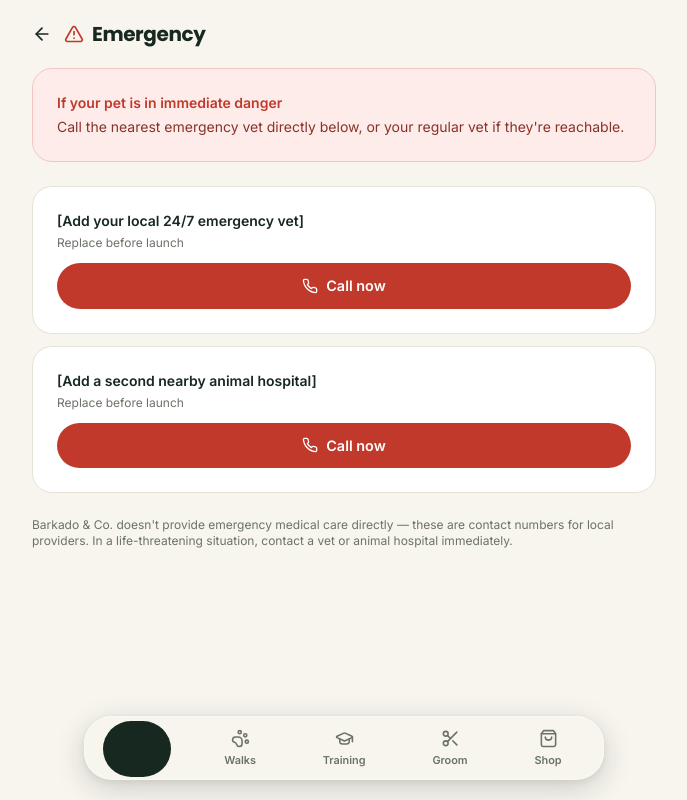
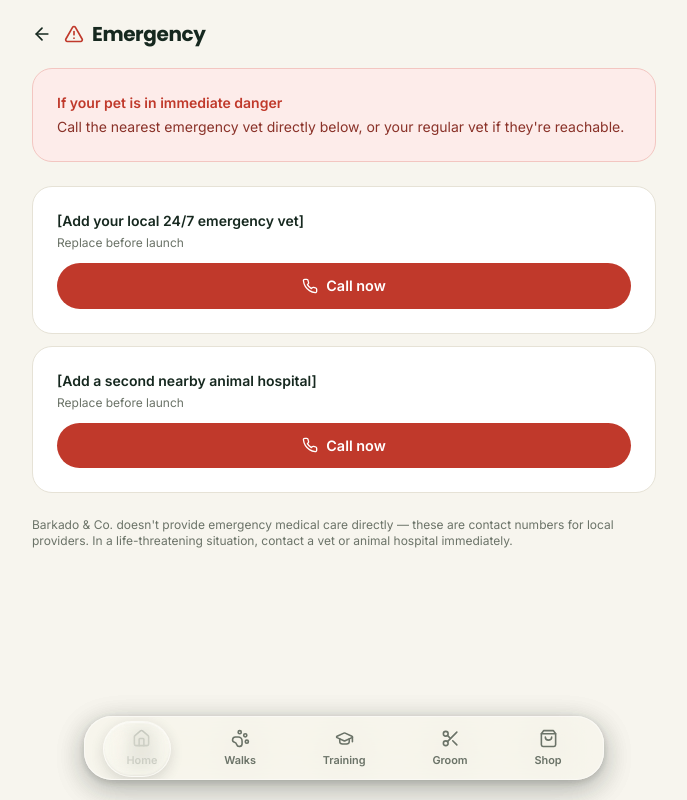
Before and after one commit to gunnzit/Barkado-and-Co., a Next.js app: page /emergency in a window 1280 px wide. Shown: the whole page, without its empty margins (296-983 px from the left). Built offline with nearby package versions, Linux system fonts and the light colour scheme; no server answers.

Commit message:
Glass-style bottom nav pill with pop/free-drag/snap; move BottomNav to root layout so it persists through page-load transitions

```diff
--- a/app/accessories/page.tsx
+++ b/app/accessories/page.tsx
@@ -4,7 +4,6 @@ import { cookies } from "next/headers";
 import { prisma } from "@/lib/prisma";
 import { getOrCreateUser } from "@/lib/auth";
 import { AccessoryCard } from "@/components/AccessoryCard";
-import BottomNav from "@/components/BottomNav";
 import PetSwitcher from "@/components/PetSwitcher";
 import ProfileMenu from "@/components/ProfileMenu";
 import ThemeToggle from "@/components/ThemeToggle";
@@ -93,7 +92,6 @@ export default async function AccessoriesPage() {
         ))
       )}
 
-      <BottomNav />
     </main>
     </div>
   );
--- a/app/grooming/page.tsx
+++ b/app/grooming/page.tsx
@@ -5,7 +5,6 @@ import { redirect } from "next/navigation";
 import { cookies } from "next/headers";
 import { prisma } from "@/lib/prisma";
 import { resolveThemeClass } from "@/lib/breedTheme";
-import BottomNav from "@/components/BottomNav";
 import PetSwitcher from "@/components/PetSwitcher";
 import ProfileMenu from "@/components/ProfileMenu";
 import LocationHeader from "@/components/LocationHeader";
@@ -56,7 +55,6 @@ export default async function GroomingPage() {
           defaultPhone={user.phone}
         />
 
-        <BottomNav />
       </main>
     </div>
   );
--- a/app/layout.tsx
+++ b/app/layout.tsx
@@ -4,6 +4,7 @@ import { ClerkProvider } from "@clerk/nextjs";
 import SplashScreen from "@/components/SplashScreen";
 import { CartProvider } from "@/components/CartProvider";
 import CartPill from "@/components/CartPill";
+import BottomNav from "@/components/BottomNav";
 import "./globals.css";
 
 const poppins = Poppins({
@@ -31,6 +32,12 @@ export default function RootLayout({ children }: { children: React.ReactNode })
   // Calling auth()/getOrCreateUser() here (even indirectly) can fight with
   // that handshake and cause a redirect loop. CartProvider intentionally
   // starts empty and fetches the real cart itself, client-side, after mount.
+  //
+  // BottomNav is mounted here, as a sibling to {children}, rather than
+  // inside each individual page — that's what keeps it visible during route
+  // transitions (loading.tsx replaces {children}'s content, not this layout
+  // itself, so BottomNav never unmounts). It self-hides via pathname check
+  // on routes that have their own navigation (provider, admin, cart, etc).
   return (
     <html lang="en" className={`${poppins.variable} ${inter.variable}`}>
       <body>
@@ -39,6 +46,7 @@ export default function RootLayout({ children }: { children: React.ReactNode })
           <CartProvider initialItems={[]}>
             {children}
             <CartPill />
+            <BottomNav />
           </CartProvider>
         </ClerkProvider>
       </body>
--- a/app/owner/dashboard/page.tsx
+++ b/app/owner/dashboard/page.tsx
@@ -4,7 +4,6 @@ import { prisma } from "@/lib/prisma";
 import { getOrCreateUser } from "@/lib/auth";
 import { redirect } from "next/navigation";
 import { cookies } from "next/headers";
-import BottomNav from "@/components/BottomNav";
 import EmergencyButton from "@/components/EmergencyButton";
 import OnboardingPrompt from "@/components/OnboardingPrompt";
 import WalkHero from "@/components/WalkHero";
@@ -321,7 +320,6 @@ export default async function OwnerDashboard() {
         )}
       </div>
 
-      <BottomNav />
     </main>
     </div>
   );
--- a/app/page.tsx
+++ b/app/page.tsx
@@ -5,7 +5,6 @@ import { cookies } from "next/headers";
 import { prisma } from "@/lib/prisma";
 import { getOrCreateUser } from "@/lib/auth";
 import { resolveThemeClass } from "@/lib/breedTheme";
-import BottomNav from "@/components/BottomNav";
 import EmergencyButton from "@/components/EmergencyButton";
 import OnboardingPrompt from "@/components/OnboardingPrompt";
 import LocationHeader from "@/components/LocationHeader";
@@ -352,7 +351,6 @@ export default async function Home() {
           Become a provider →
         </Link>
       </footer>
-      <BottomNav />
     </main>
     </div>
   );
--- a/app/training/page.tsx
+++ b/app/training/page.tsx
@@ -5,7 +5,6 @@ import { redirect } from "next/navigation";
 import { cookies } from "next/headers";
 import { prisma } from "@/lib/prisma";
 import { resolveThemeClass } from "@/lib/breedTheme";
-import BottomNav from "@/components/BottomNav";
 import PetSwitcher from "@/components/PetSwitcher";
 import ProfileMenu from "@/components/ProfileMenu";
 import LocationHeader from "@/components/LocationHeader";
@@ -56,7 +55,6 @@ export default async function TrainingPage() {
           defaultPhone={user.phone}
         />
 
-        <BottomNav />
       </main>
     </div>
   );
--- a/app/walk-booking/page.tsx
+++ b/app/walk-booking/page.tsx
@@ -5,7 +5,6 @@ import { redirect } from "next/navigation";
 import { cookies } from "next/headers";
 import { prisma } from "@/lib/prisma";
 import { resolveThemeClass } from "@/lib/breedTheme";
-import BottomNav from "@/components/BottomNav";
 import PetSwitcher from "@/components/PetSwitcher";
 import ProfileMenu from "@/components/ProfileMenu";
 import LocationHeader from "@/components/LocationHeader";
@@ -56,7 +55,6 @@ export default async function WalkBookingPage() {
           defaultPhone={user.phone}
         />
 
-        <BottomNav />
       </main>
     </div>
   );
--- a/components/BottomNav.tsx
+++ b/components/BottomNav.tsx
@@ -8,12 +8,18 @@ import { Home, PawPrint, GraduationCap, Scissors, ShoppingBag } from "lucide-rea
 const PILL_WIDTH = 68;
 const PILL_HEIGHT = 56;
 
+// Routes with their own navigation (drawer menus, checkout flow, etc.) where
+// the customer bottom nav shouldn't show at all.
+const HIDDEN_PREFIXES = ["/provider", "/admin", "/cart", "/search", "/sign-in", "/sign-up"];
+
 export default function BottomNav() {
   const pathname = usePathname();
   const navRef = useRef<HTMLElement>(null);
   const [navRect, setNavRect] = useState({ width: 0, height: 0 });
   const [pillLeft, setPillLeft] = useState(0);
   const [dragging, setDragging] = useState(false);
+  const [popping, setPopping] = useState(false);
+  const popTimeout = useRef<ReturnType<typeof setTimeout> | null>(null);
 
   const items = [
     { href: "/", label: "Home", icon: Home, active: pathname === "/" },
@@ -24,7 +30,6 @@ export default function BottomNav() {
   ];
 
   const slotWidth = navRect.width / items.length;
-
   const leftForIndex = (i: number) => slotWidth * i + (slotWidth - PILL_WIDTH) / 2;
 
   const measure = () => {
@@ -43,8 +48,16 @@ export default function BottomNav() {
     setPillLeft(leftForIndex(activeIndex));
   };
 
+  // A real navigation (pathname changed) gets the pop/bloom animation.
+  // A drag-release snap-back (no navigation) does not.
   useEffect(() => {
     snapToActive();
+    setPopping(true);
+    if (popTimeout.current) clearTimeout(popTimeout.current);
+    popTimeout.current = setTimeout(() => setPopping(false), 380);
+    return () => {
+      if (popTimeout.current) clearTimeout(popTimeout.current);
+    };
     // eslint-disable-next-line react-hooks/exhaustive-deps
   }, [pathname, navRect.width]);
 
@@ -56,6 +69,8 @@ export default function BottomNav() {
     const clamped = Math.min(Math.max(raw, 0), rect.width - PILL_WIDTH);
     setPillLeft(clamped);
   };
+
+  if (HIDDEN_PREFIXES.some((p) => pathname.startsWith(p))) return null;
 
   return (
     <nav
@@ -92,7 +107,7 @@ export default function BottomNav() {
       }}
     >
       <span
-        className={`bottom-nav-pill ${dragging ? "dragging" : ""}`}
+        className={`bottom-nav-pill ${dragging ? "dragging" : ""} ${popping ? "popping" : ""}`}
         style={{
           left: pillLeft,
           top: (navRect.height - PILL_HEIGHT) / 2,
@@ -103,9 +118,9 @@ export default function BottomNav() {
       {items.map((item) => {
         const Icon = item.icon;
         return (
-          <Link key={item.label} href={item.href} className="tap-scale bottom-nav-item">
-            <Icon size={19} strokeWidth={item.active ? 2.5 : 2} color={item.active ? "var(--cream)" : undefined} />
-            <span style={{ color: item.active ? "var(--cream)" : undefined }}>{item.label}</span>
+          <Link key={item.label} href={item.href} className={`tap-scale bottom-nav-item ${item.active ? "active" : ""}`}>
+            <Icon size={19} strokeWidth={item.active ? 2.5 : 2} />
+            {item.label}
           </Link>
         );
       })}
@@ -117,13 +132,25 @@ export default function BottomNav() {
         .bottom-nav-pill {
           position: absolute;
           border-radius: 9999px;
-          background: var(--panel-dark);
+          background: rgba(255, 255, 255, 0.22);
+          backdrop-filter: blur(10px) saturate(160%);
+          -webkit-backdrop-filter: blur(10px) saturate(160%);
+          border: 1px solid rgba(255, 255, 255, 0.4);
+          box-shadow: inset 0 1px 1px rgba(255, 255, 255, 0.5), inset 0 -1px 2px rgba(0, 0, 0, 0.05), 0 4px 14px rgba(0, 0, 0, 0.12);
           pointer-events: none;
           z-index: 0;
           transition: left 320ms cubic-bezier(0.22, 1, 0.36, 1);
         }
         .bottom-nav-pill.dragging {
           transition: none;
+        }
+        .bottom-nav-pill.popping {
+          animation: bottomNavPillPop 380ms cubic-bezier(0.34, 1.56, 0.64, 1);
+        }
+        @keyframes bottomNavPillPop {
+          0% { transform: scale(1); }
+          35% { transform: scale(1.22); }
+          100% { transform: scale(1); }
         }
         .bottom-nav-item {
           position: relative;
```
